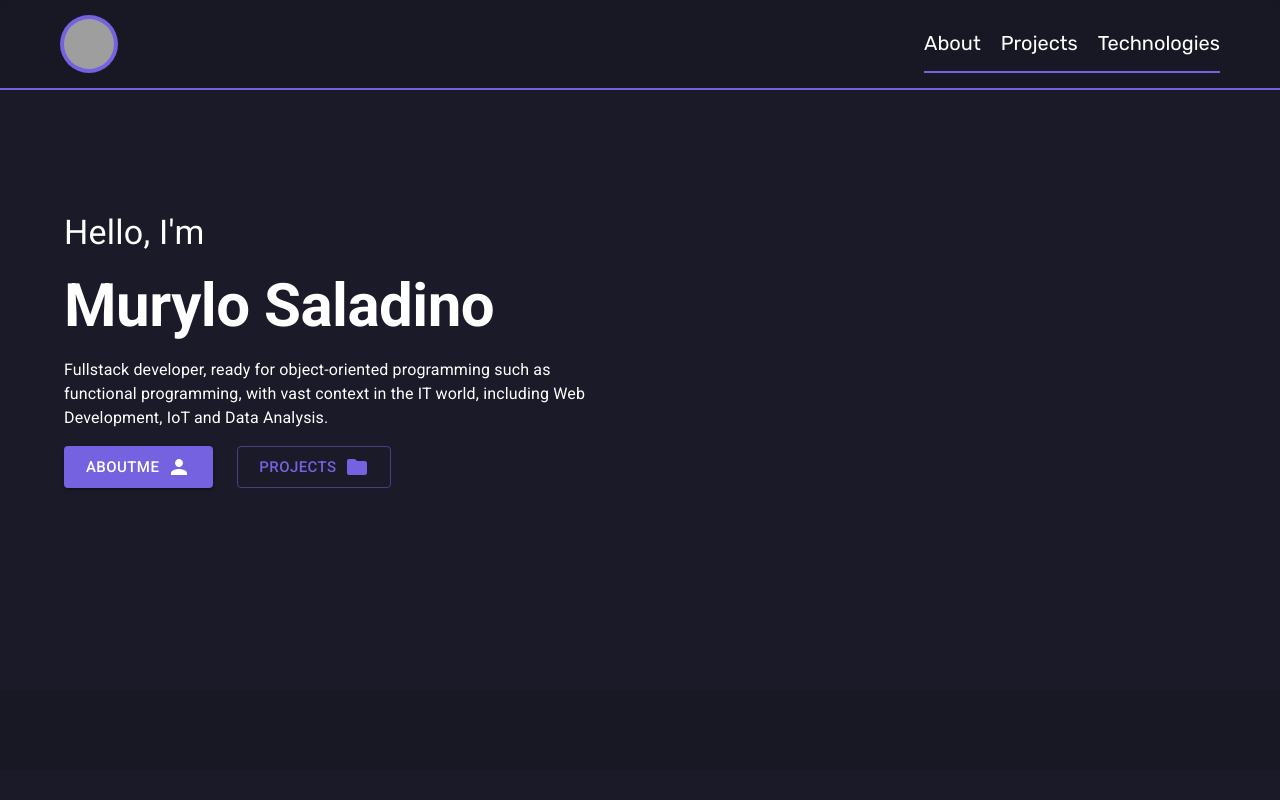
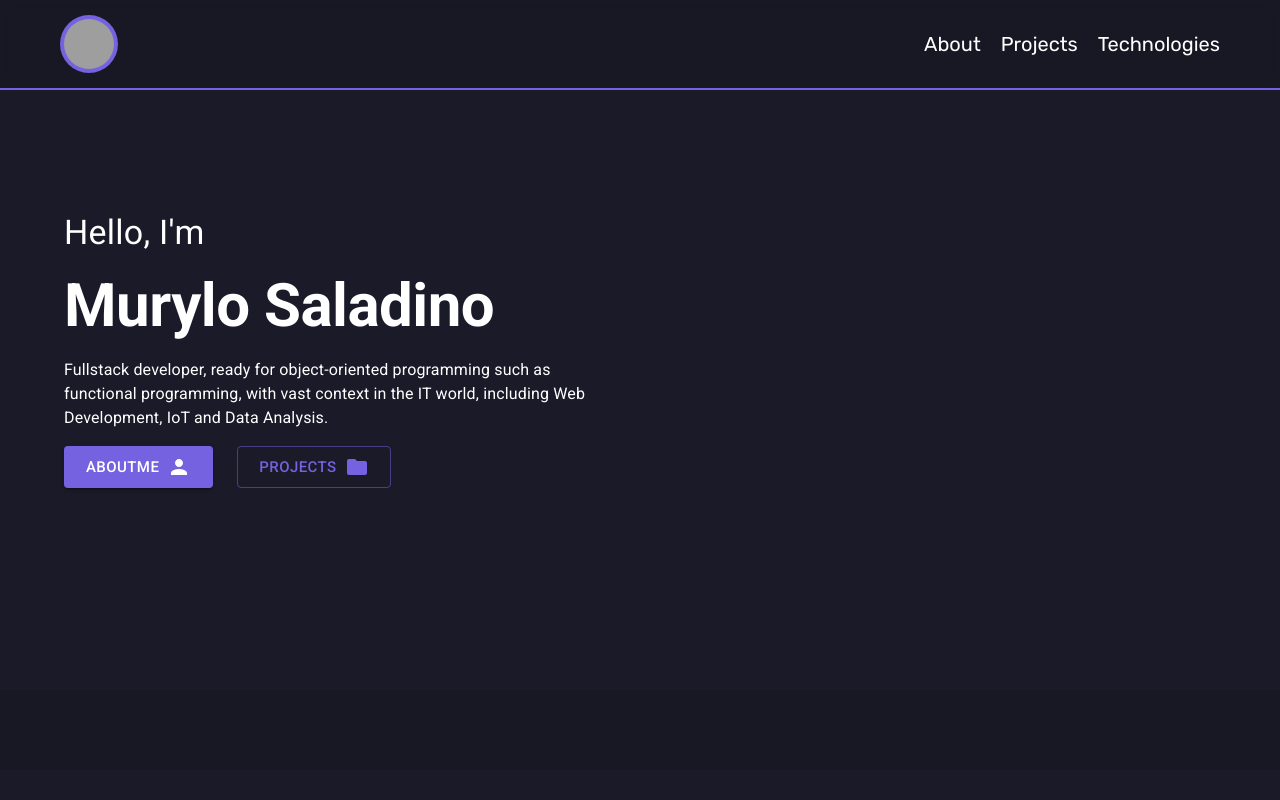
Before and after one commit to MuryloSaladino/Portfolio, a React (Vite) app: page / in a window 1280 px wide. Shown: the top 800 px of the page. Built offline with nearby package versions, Linux system fonts and the light colour scheme; grey boxes are pictures that could not be loaded.

Commit message:
fix: header underline

```diff
--- a/src/components/NavMenu/styles.ts
+++ b/src/components/NavMenu/styles.ts
@@ -23,7 +23,6 @@ export const StyledLinkList = styled('div')<TStyledLinkListProps>(({ open, theme
     margin-left: auto;
     gap: 20px;
     transition: 0.3s;
-    border-bottom: 2px solid ${theme.palette.primary.main};
 
     @media(max-width: 500px) {
         position: fixed;
@@ -33,6 +32,7 @@ export const StyledLinkList = styled('div')<TStyledLinkListProps>(({ open, theme
         width: 100vw;
         height: 40vh;
         background-color: ${theme.palette.background.default};
+        border-bottom: 2px solid ${theme.palette.primary.main};
         padding: 20px;
         transform: translateY(${!open && "-300px"});
 
```
